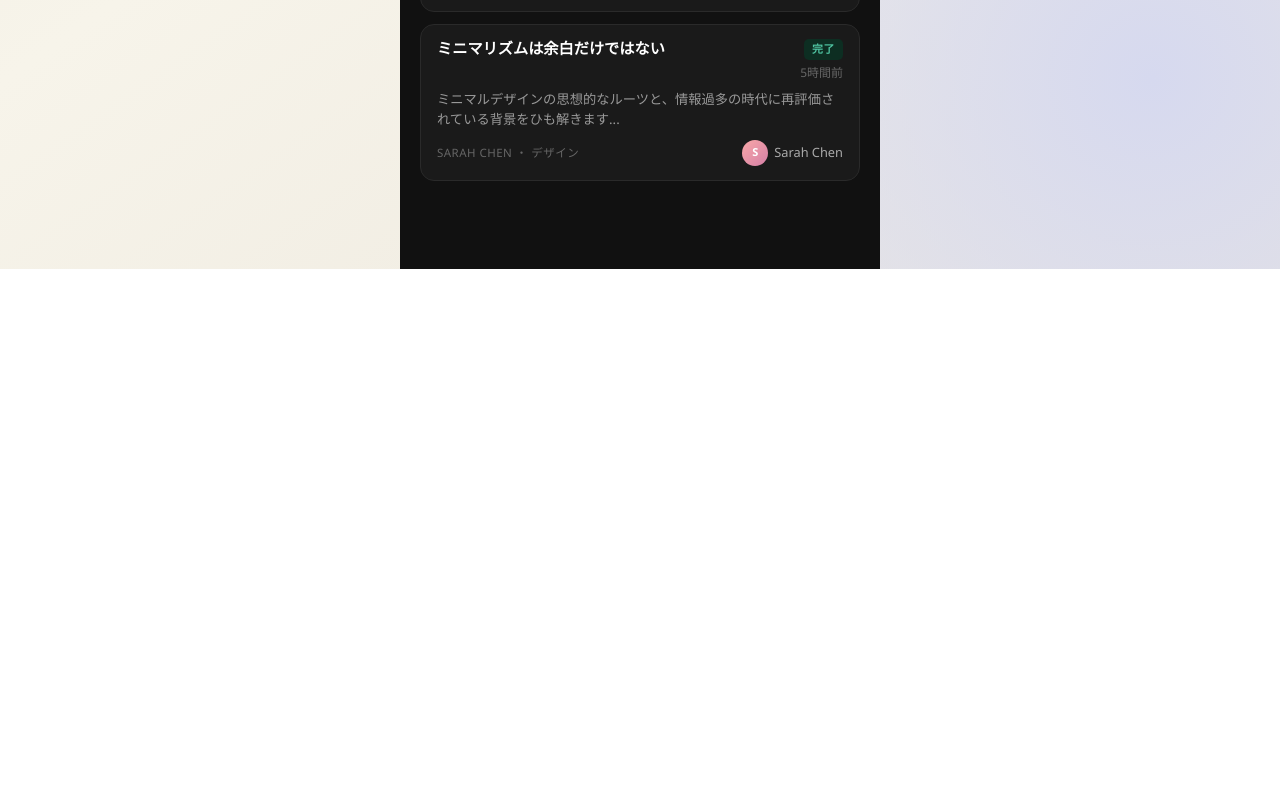
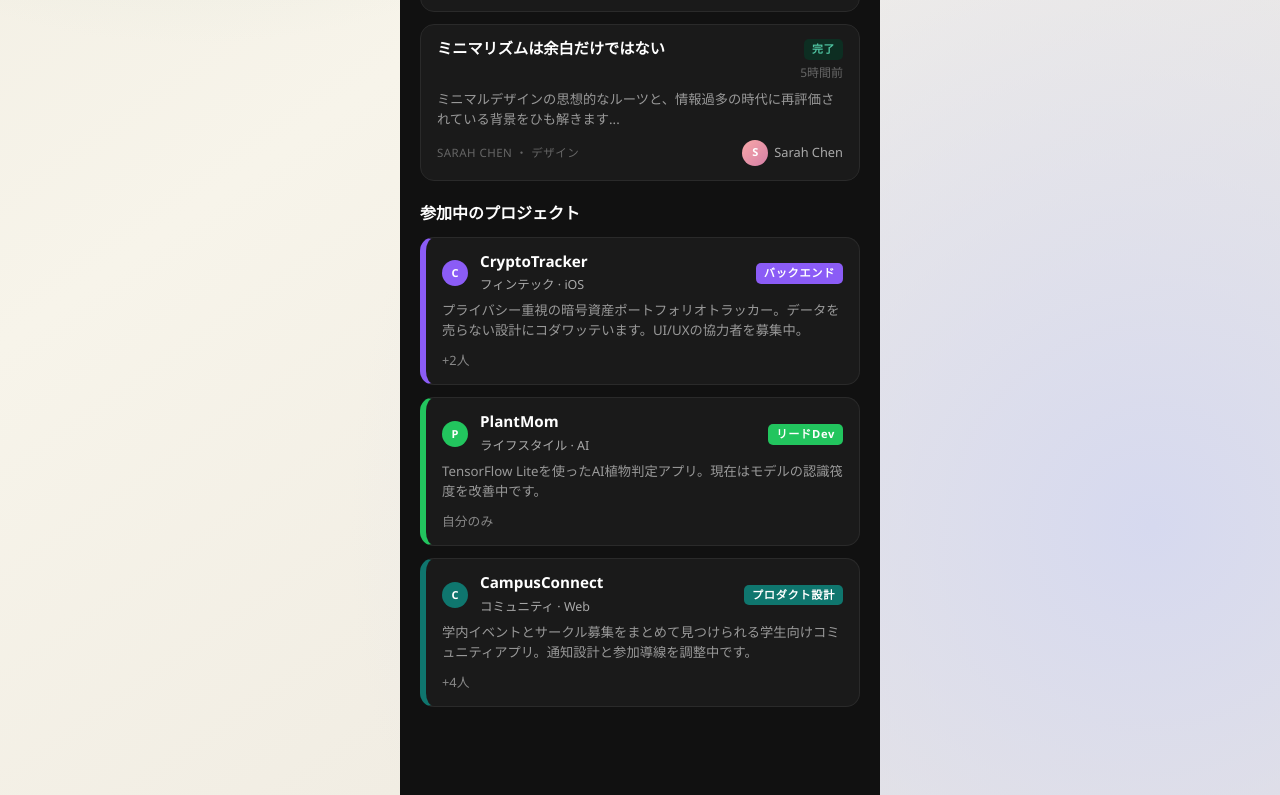
Before and after one commit to quinn-sasha/GDGoC-Hackathon, a Next.js app in the folder frontend/: page /home in a window 1280 px wide. Shown: the part 998-1793 px from the top of the page. Before the commit the page ends 1267 px from the top, so only its background shows below. Built offline with nearby package versions, Linux system fonts and the light colour scheme; no server answers.

Commit message:
home: 参加中のプロジェクト追加・構文修正、chat: 未使用定数削除

```diff
--- a/frontend/app/chat/[id]/page.tsx
+++ b/frontend/app/chat/[id]/page.tsx
@@ -3,8 +3,6 @@
 import { useEffect, useRef, useState } from "react";
 import { useParams, useRouter } from "next/navigation";
 import { getAllChatThreads, getStoredChatMessages, saveChatMessages, type StoredChatMessage } from "@/lib/chat-storage";
-
-const QUICK_REPLIES = ["ありがとうございます！", "今夜なら対応できます", "詳細を教えてください", "一度通話しませんか？"];
 
 function getDefaultMessages(preview?: string, time?: string): StoredChatMessage[] {
   return [
--- a/frontend/app/home/page.tsx
+++ b/frontend/app/home/page.tsx
@@ -7,6 +7,7 @@ import {
   HOME_CATEGORIES,
   HOME_FEATURED,
   HOME_UPDATES,
+  PROFILE_PROJECTS,
   PROFILE_SUMMARY,
   type HomeFeatured,
   type HomeUpdate,
@@ -855,6 +856,7 @@ export default function HomePage() {
               ))}
             </div>
           </section>
+
         ) : null}
 
         {/* Latest Updates */}
@@ -916,6 +918,30 @@ export default function HomePage() {
             )}
           </div>
         </section>
+
+        <section style={S.section}>
+          <div style={S.sectionRow}>
+            <h3 style={S.sectionTitle}>参加中のプロジェクト</h3>
+          </div>
+          <div style={S.updates}>
+            {PROFILE_PROJECTS.slice(0, 3).map((project) => (
+              <article key={project.name} style={{ ...S.card, borderLeft: `6px solid ${project.accent}` }}>
+                <div style={{ display: "flex", alignItems: "center", gap: 12, marginBottom: 6 }}>
+                  <div style={{ ...S.avatarSm, background: project.accent }}>{project.initial}</div>
+                  <div style={{ flex: 1 }}>
+                    <h4 style={{ ...S.cardTitle, margin: 0 }}>{project.name}</h4>
+                    <span style={{ fontSize: "0.78rem", color: "#aaaaaa" }}>{project.meta}</span>
+                  </div>
+                  <span style={{ ...S.statusBadge("#ffffff", project.accent), fontSize: "0.7rem" }}>{project.badge}</span>
+                </div>
+                <p style={S.cardDesc}>{project.description}</p>
+                <div style={{ display: "flex", justifyContent: "space-between", alignItems: "center", fontSize: "0.8rem", color: "#888888" }}>
+                  <span>{project.members}</span>
+                </div>
+              </article>
+            ))}
+          </div>
+        </section>
       </div>
 
       <button type="button" style={S.createFab} onClick={() => router.push("/project/recruit")} aria-label="プロジェクト募集を作成">
```
